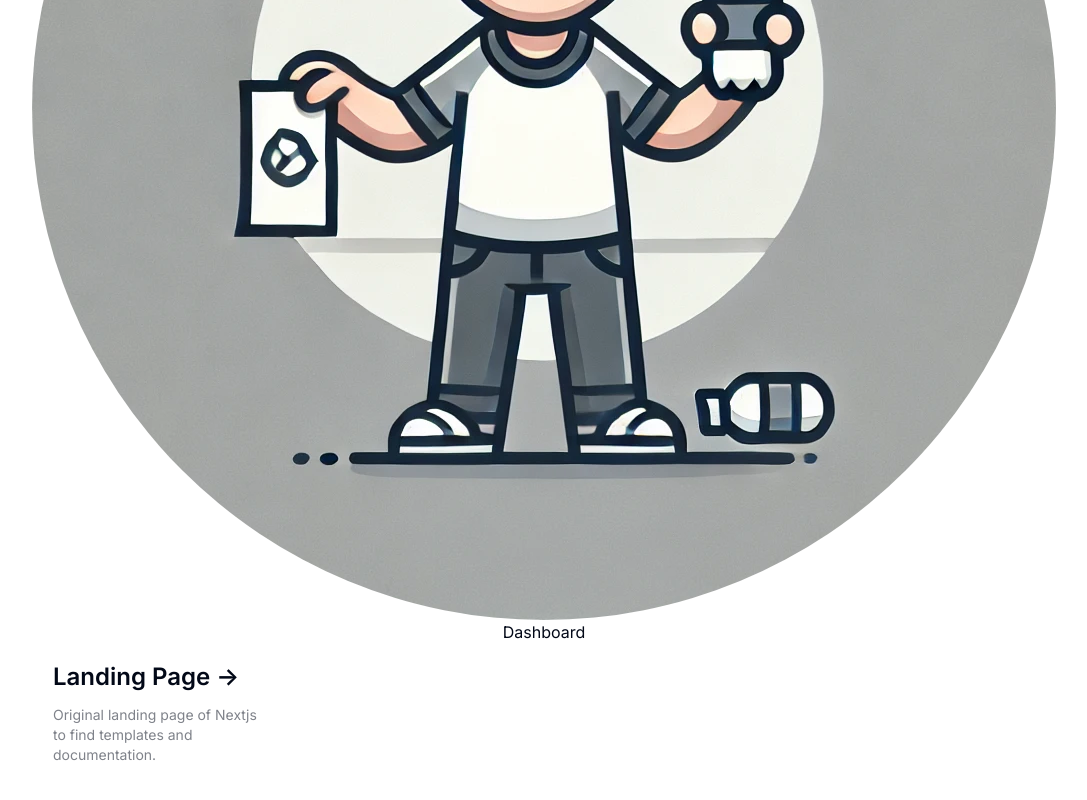
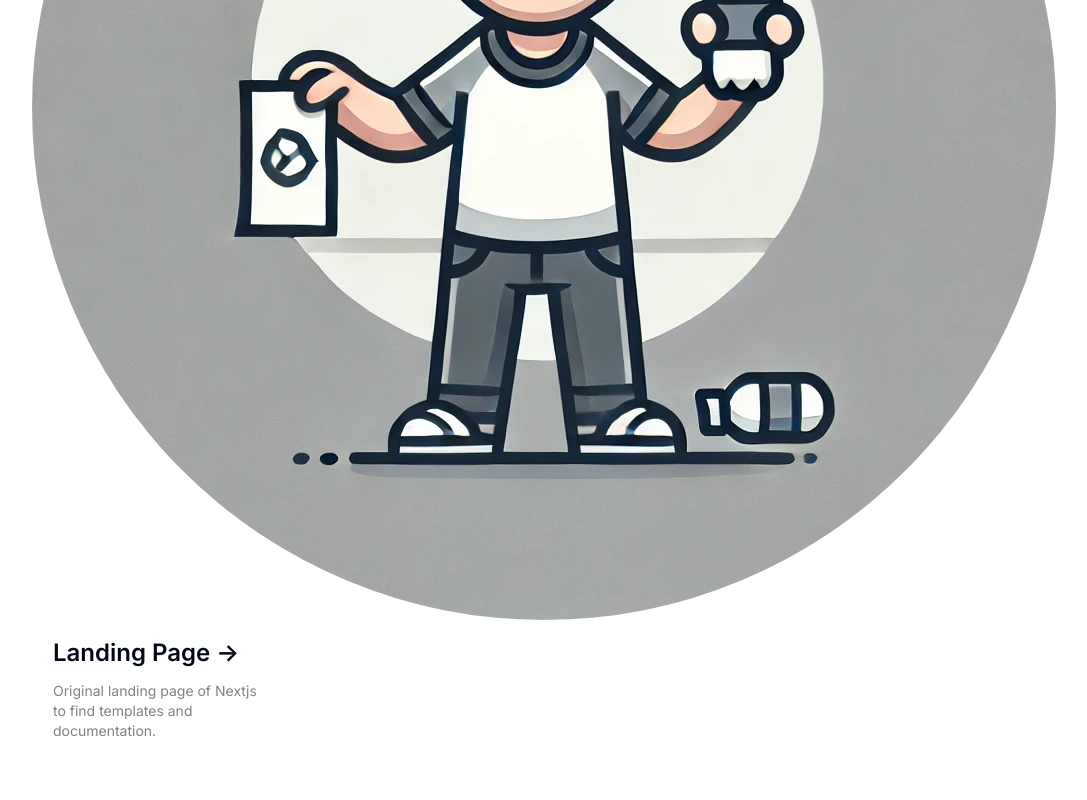
Before and after one commit to amelieangelina/trash-right, a Next.js app in the folder my_app/: page / in a window 1280 px wide. Shown: the part 500-1300 px from the top of the page, without its empty margins (96-1183 px from the left). Built offline with nearby package versions, Linux system fonts and the light colour scheme.

Commit message:
delete unnecessary button

```diff
--- a/my_app/app/page.tsx
+++ b/my_app/app/page.tsx
@@ -14,13 +14,6 @@ export default function Home() {
           height={120}
           priority
         />
-      </div>
-
-      <div>
-        <Link href="/landing" replace>
-        Dashboard
-        </Link>
-
       </div>
 
       <div className="mb-32 grid text-center lg:mb-0 lg:w-full lg:max-w-5xl lg:grid-cols-4 lg:text-left">
```
